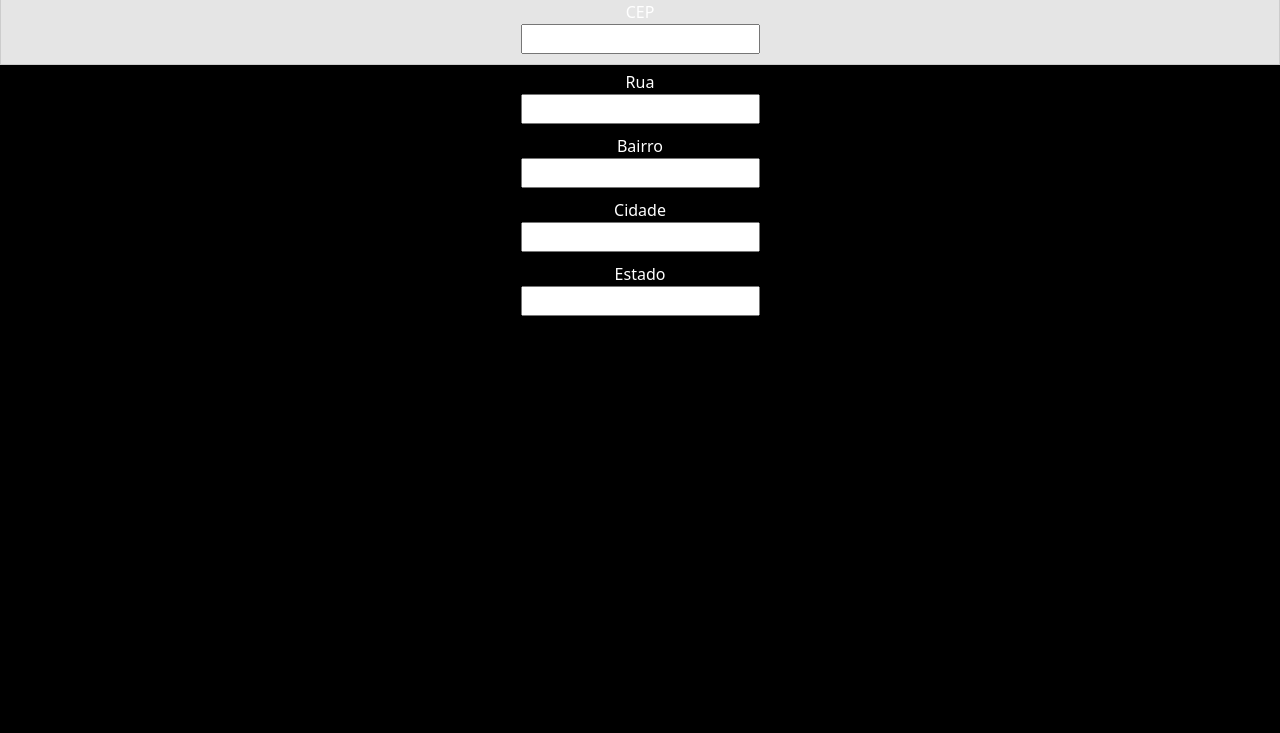
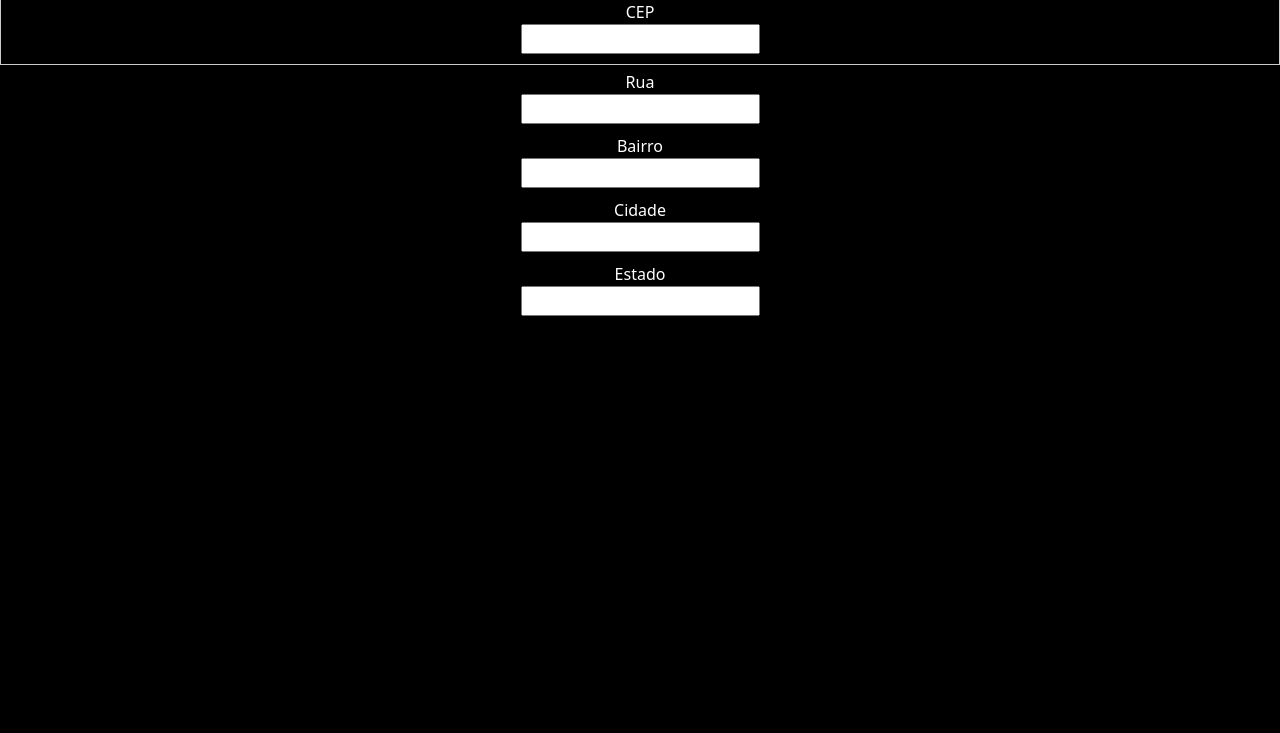
Before and after one commit to ribafs/cep-busca, a plain HTML site: page index.html in a window 1280 px wide. Shown: the part 67-800 px from the top of the page. Drawn offline with nearby package versions, Linux system fonts and the light colour scheme.

Commit message:
Update index.html

```diff
--- a/index.html
+++ b/index.html
@@ -53,7 +53,6 @@ body{
 
 .frm-group:nth-child(1){
   border: 1px solid #CCC;
-  background: #e5e5e5;
   padding: 10px 5px;
 }
 </style>
```
